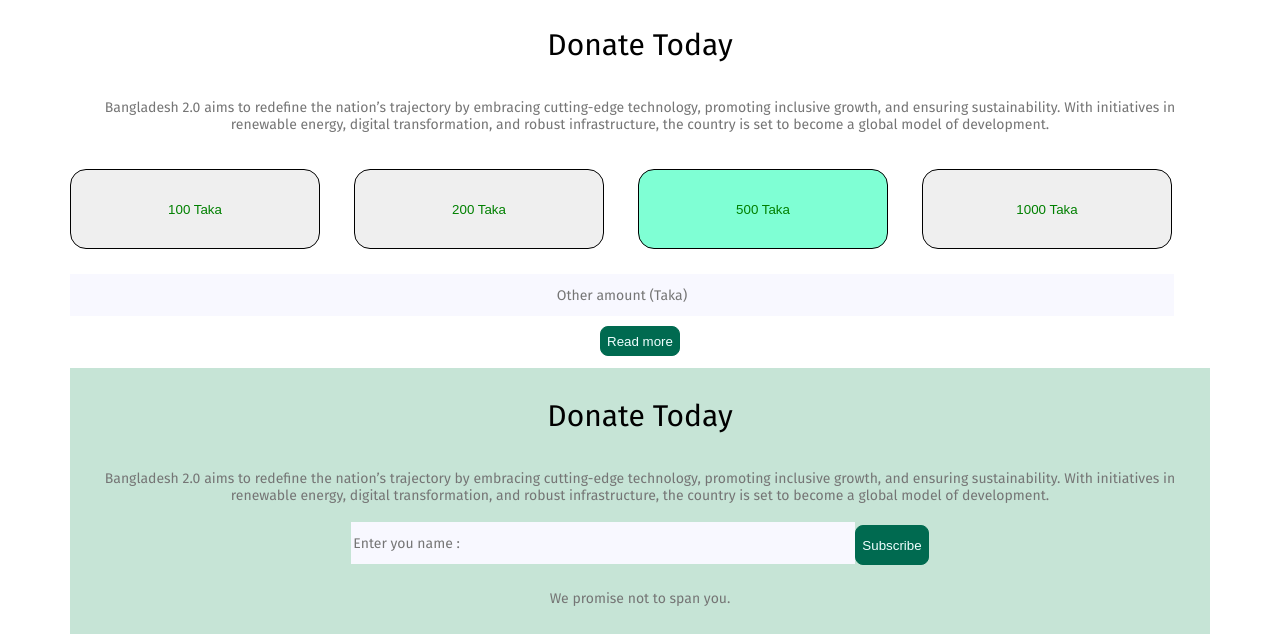
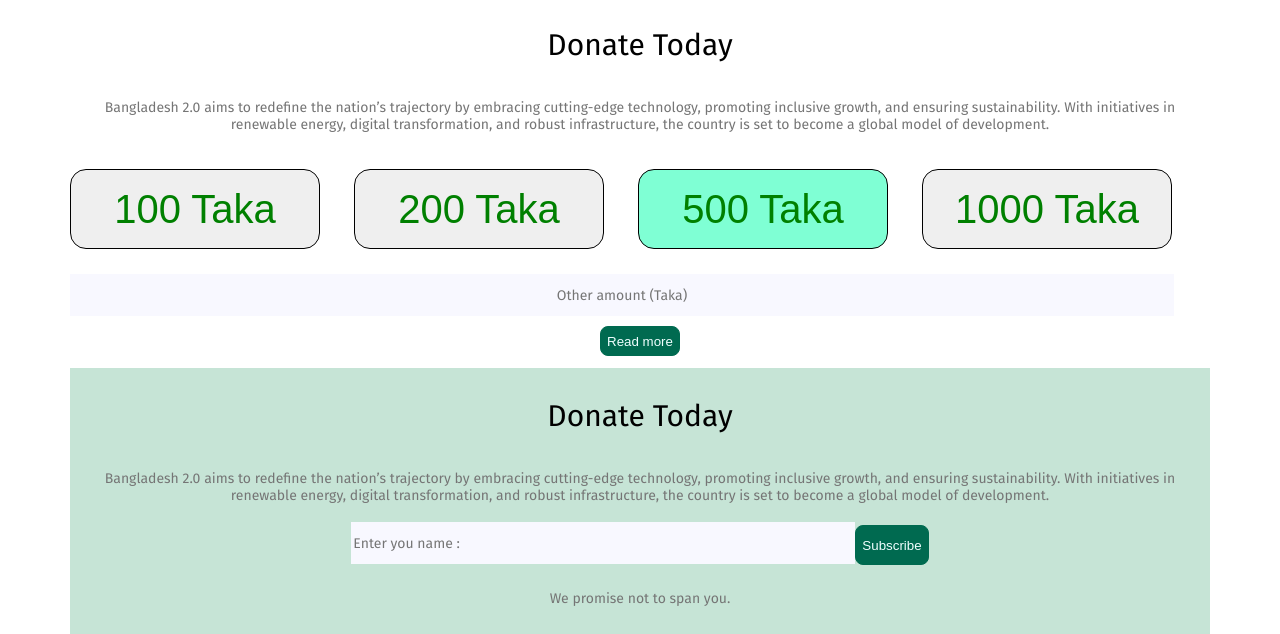
Before and after one commit to mdtahsinislam/NEW-BANGLADESH-2.0, a plain HTML site: page index.html in a window 1280 px wide. Shown: the part 2115-2749 px from the top of the page. Drawn offline with Linux system fonts and the light colour scheme.

Commit message:
This is New-BANGLADESH 2.0

```diff
--- a/style/style.css
+++ b/style/style.css
@@ -286,6 +286,9 @@ text-align: left;
     align-items: center;
     gap:12px;
 }
+.buttom button{
+    font-size: 40px;
+}
 .N{
     color: green;
 }
```
Also changed, not shown: index.html (+1 -1 lines).
